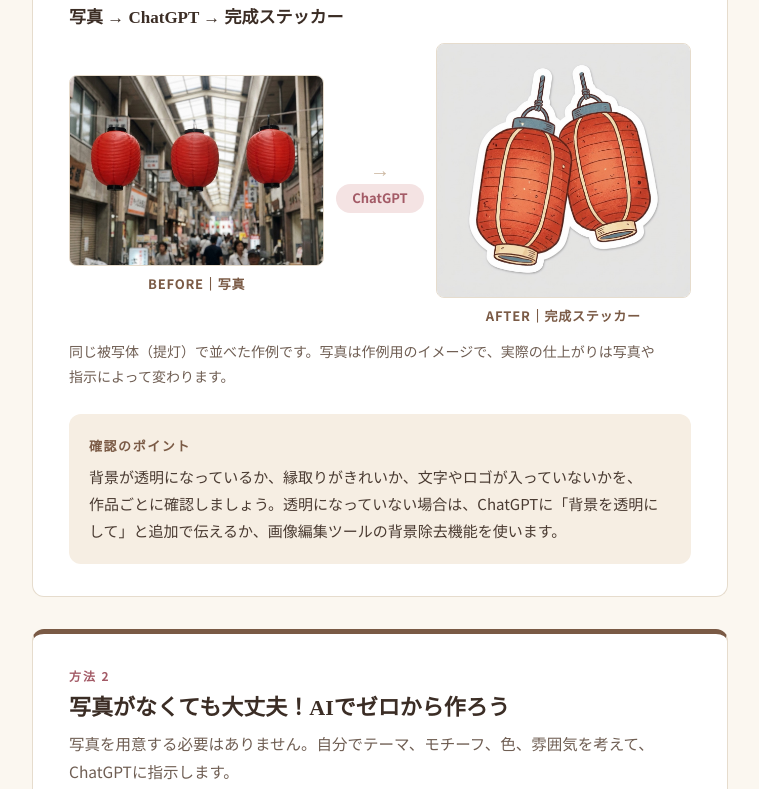
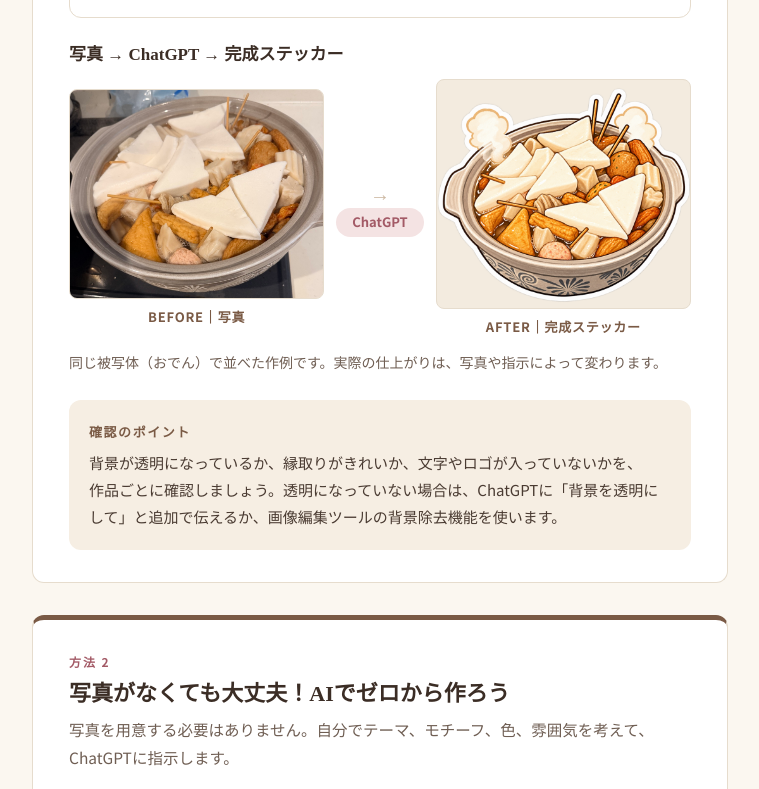
Before and after one commit to mion-ai-mama/chatgpt-etsy-sticker-tokuten, a plain HTML site: page index.html in a window 1280 px wide. Shown: the part 4860-5649 px from the top of the page, without its empty margins (260-1019 px from the left). Drawn offline with Linux system fonts and the light colour scheme.

Commit message:
🕒 2026-10-28 14:47:54
feat: 方法①の作例を実際のおでんの写真とステッカーに差し替え

```diff
--- a/css/style.css
+++ b/css/style.css
@@ -273,7 +273,7 @@ a:focus-visible, button:focus-visible {
 /* 写真 → ChatGPT → ステッカー */
 .vis { list-style: none; margin: 12px 0 0; padding: 0; display: grid; gap: 4px; justify-items: center; }
 .vis__node { width: 100%; max-width: 320px; display: grid; gap: 6px; text-align: center; }
-.vis__node img { width: 100%; height: auto; object-fit: contain; background: #fff; border: 1px solid var(--c-line); border-radius: var(--radius-s); }
+.vis__node img { width: 100%; height: auto; object-fit: contain; background: var(--c-section); border: 1px solid var(--c-line); border-radius: var(--radius-s); }
 .vis__cap { font-size: 13px; font-weight: 700; letter-spacing: .06em; color: var(--c-taupe); }
 .vis__box { margin: 0; padding: 18px 16px; display: grid; align-content: center; background: var(--c-section); border: 1px solid var(--c-line); border-radius: var(--radius-s); font-size: 14.5px; line-height: 1.8; color: var(--c-ink); text-align: left; aspect-ratio: 1 / 1; }
 .vis__chip span { display: inline-block; padding: 2px 16px; border-radius: var(--radius-pill); background: var(--c-pink-soft); color: var(--c-pink-deep); font: 700 13px/1.9 var(--font-sans); }
--- a/js/content.js
+++ b/js/content.js
@@ -106,7 +106,7 @@ const CONTENT = {
       title: "スマホの写真をステッカーに変えよう！",
       lead: "使うのは、自分で撮影した写真です。",
       blocks: [
-        { type: "list", heading: "写真の例", items: ["日本の自販機", "赤い郵便ポスト", "提灯", "レトロな喫茶店の外観", "商店街の風景"] },
+        { type: "list", heading: "写真の例", items: ["日本の自販機", "赤い郵便ポスト", "提灯", "レトロな喫茶店の外観", "商店街の風景", "おでんなど、身近な日本らしいもの"] },
         { type: "ordered", heading: "操作手順", items: ["ChatGPTを開く", "自分で撮った写真をアップロードする", "下のプロンプトを送る", "完成した画像を確認する", "必要に応じて修正し、PNGで保存する"] },
         {
           type: "prompt",
@@ -126,11 +126,11 @@ const CONTENT = {
           type: "flow",
           heading: "写真 → ChatGPT → 完成ステッカー",
           nodes: [
-            { img: "assets/images/photo-chochin.jpg", alt: "商店街に吊るされた赤い提灯の写真のイメージ", ratio: "4 / 3", caption: "BEFORE｜写真" },
+            { img: "assets/images/photo-oden.jpg", alt: "土鍋で煮込まれたおでんを撮影した写真", ratio: "1000 / 820", caption: "BEFORE｜写真" },
             { chip: "ChatGPT" },
-            { img: "assets/images/sticker-chochin.jpg", alt: "赤い提灯をモチーフにした、白い縁取りのステッカー", ratio: "1 / 1", caption: "AFTER｜完成ステッカー" },
+            { img: "assets/images/sticker-oden.png", alt: "おでんの土鍋をイラスト調にした、白い縁取りのステッカー", ratio: "800 / 720", caption: "AFTER｜完成ステッカー" },
           ],
-          note: "同じ被写体（提灯）で並べた作例です。写真は作例用のイメージで、実際の仕上がりは写真や指示によって変わります。",
+          note: "同じ被写体（おでん）で並べた作例です。実際の仕上がりは、写真や指示によって変わります。",
         },
         { type: "point", label: "確認のポイント", text: "背景が透明になっているか、縁取りがきれいか、文字やロゴが入っていないかを、作品ごとに確認しましょう。透明になっていない場合は、ChatGPTに「背景を透明にして」と追加で伝えるか、画像編集ツールの背景除去機能を使います。" },
       ],
```
Also changed, not shown: assets/images/photo-chochin.jpg (deleted), assets/images/photo-oden.jpg (added), assets/images/sticker-chochin.jpg (deleted), assets/images/sticker-oden.png (added), 2 other files.
